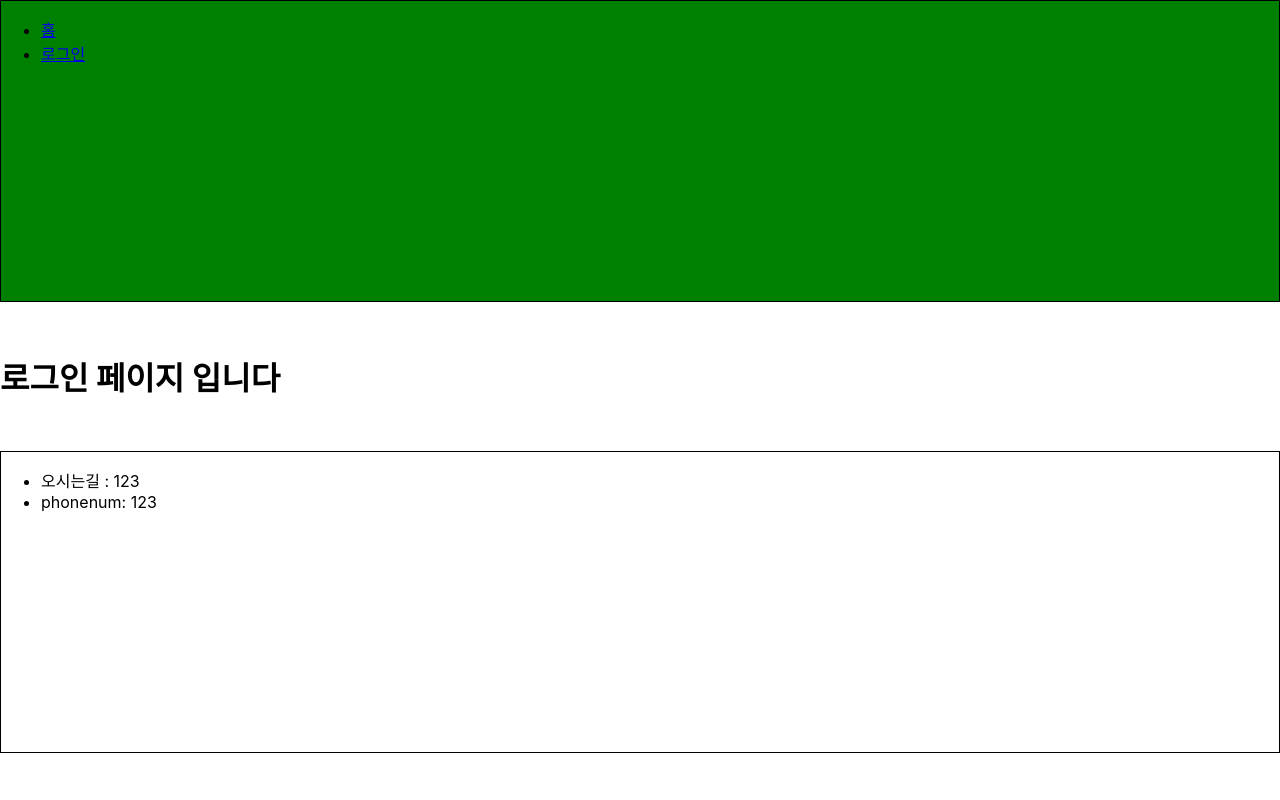
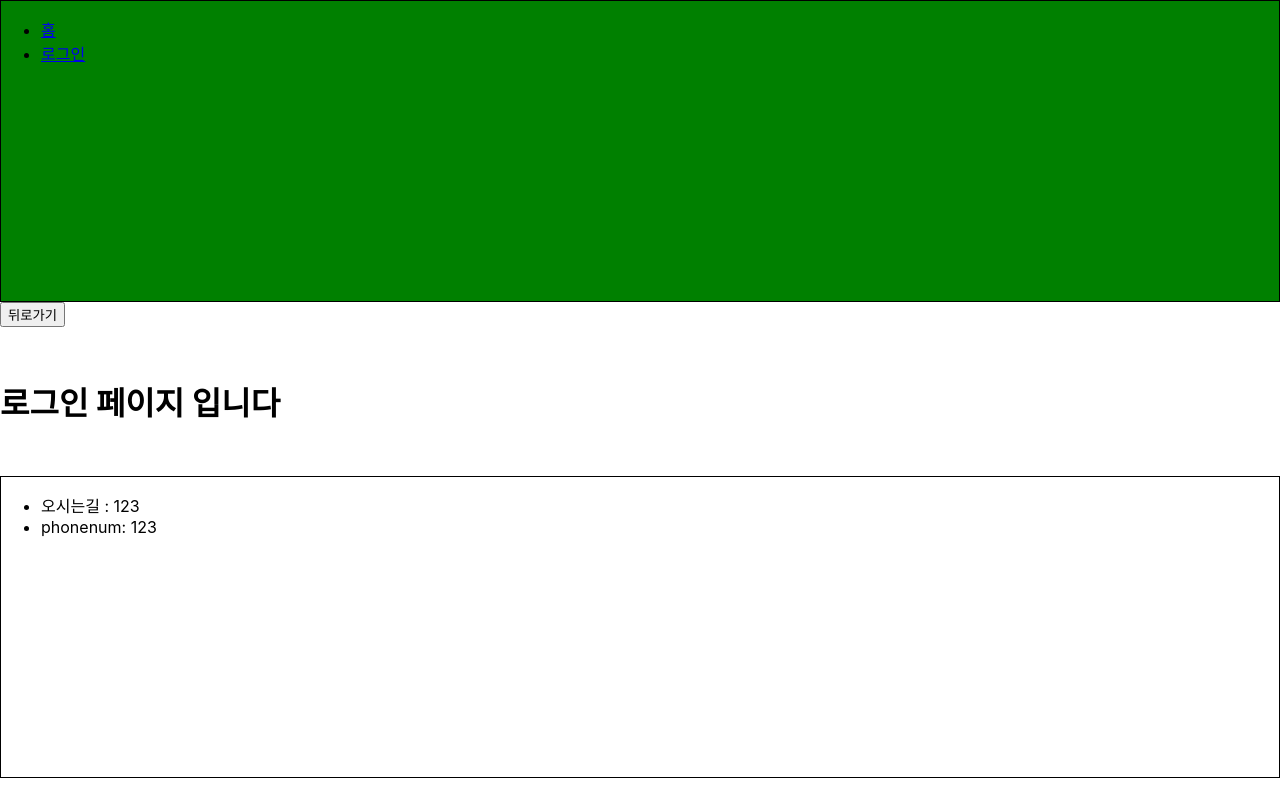
Before and after one commit to hyowonlee/my-app, a React (Create React App) app: page /login/10 in a window 1280 px wide. Built offline with nearby package versions, Linux system fonts and the light colour scheme.

Commit message:
minor commit

```diff
--- a/src/pages/LoginPage.js
+++ b/src/pages/LoginPage.js
@@ -2,7 +2,7 @@ import React from 'react';
 import Header from '../components/Header';
 import Login from '../components/login/Login';
 import Footer from '../components/Footer';
-import { useMatch } from 'react-router';
+import { useMatch, useNavigate, useNavigation } from 'react-router-dom';
 
 //components 폴더 안의 컴포넌트들을 합쳐서 로그인 페이지를 만드는 컴포넌트를 생성
 //메인 페이지에선 이 컴포넌트만 작성해주면 안에 있는 3개 컴포넌트를 한번에 생성
@@ -12,7 +12,14 @@ const LoginPage = () => {
   console.log(match);
   console.log(match.pathname);
   console.log(match.params.id);
-  return <Login></Login>;
+  const navigate = useNavigate();
+
+  return (
+    <div>
+      <button onClick={() => navigate(-1)}> 뒤로가기 </button>
+      <Login />
+    </div>
+  );
 };
 
 export default LoginPage;
```
